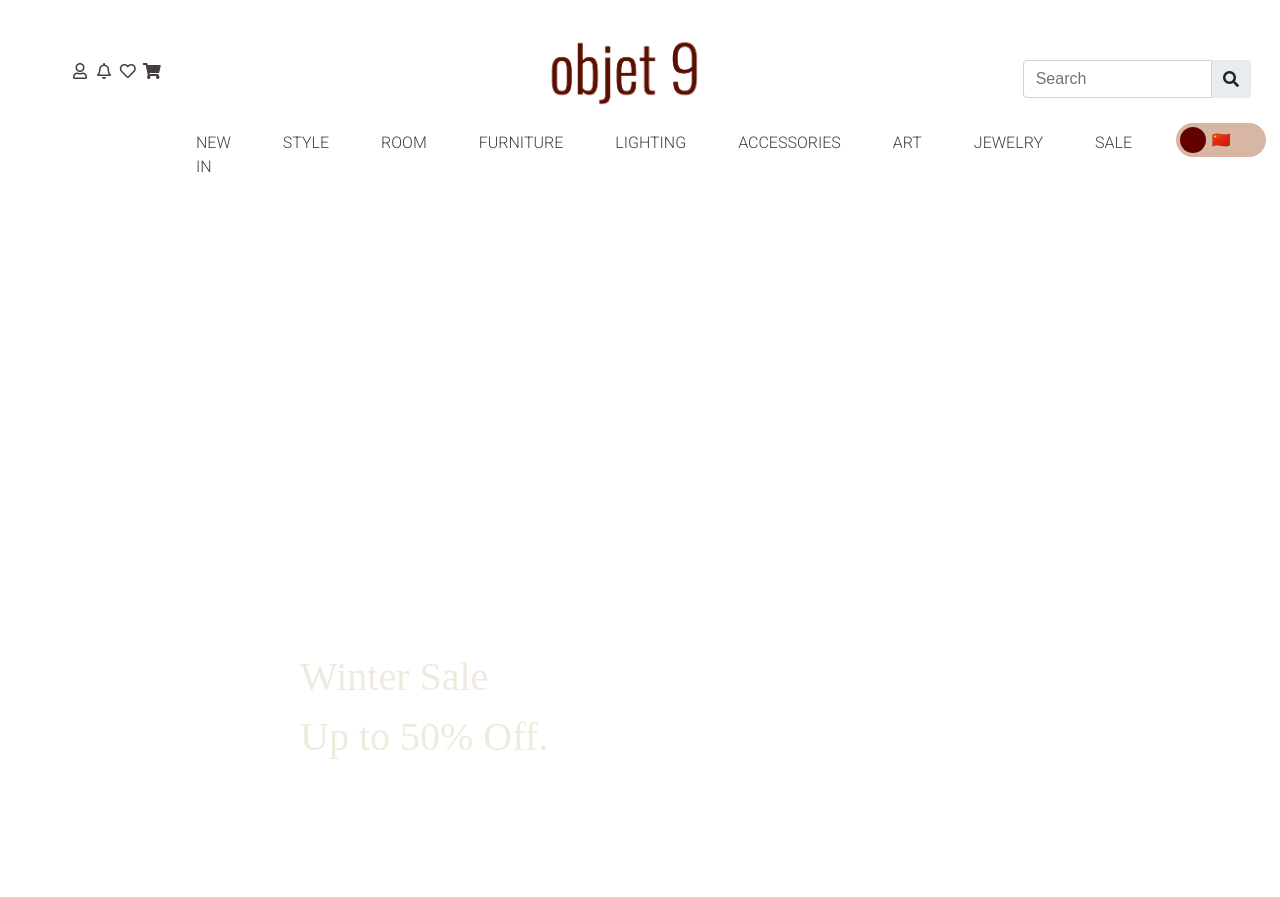
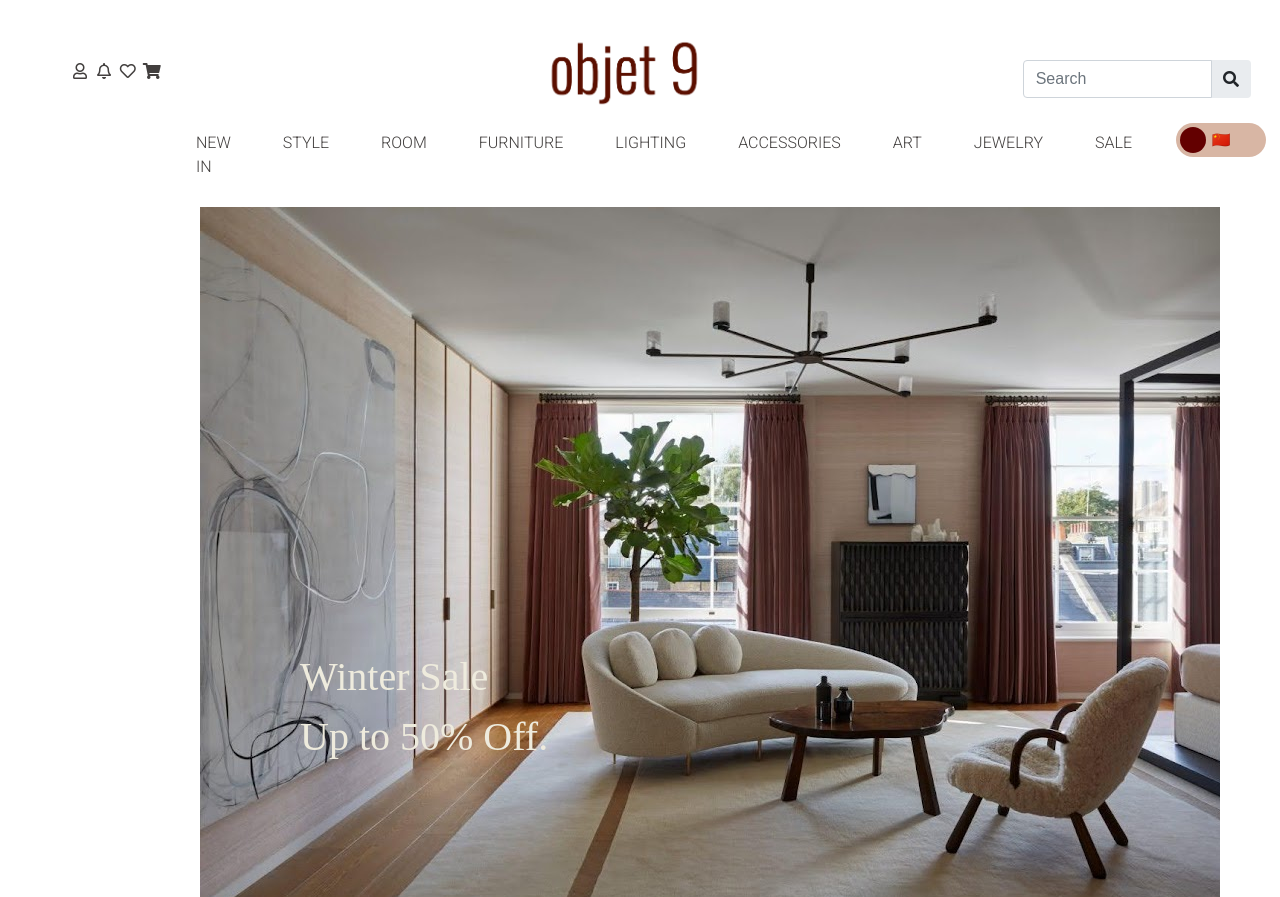
Before and after one commit to deepdocs/test, a plain HTML site: page index.html in a window 1280 px wide. Drawn offline with nearby package versions, Linux system fonts and the light colour scheme.

Commit message:
Update styles.css

```diff
--- a/css/styles.css
+++ b/css/styles.css
@@ -155,7 +155,7 @@ input:checked + .slider .off
     height: 690px;
     width: 1020px;
     background-image:
-        url(./blob/main/images/wintersale.png);
+        url(https://github.com/deepdocs/test/blob/main/images/wintersale.png);
     background-color: white;
 
   }
```
